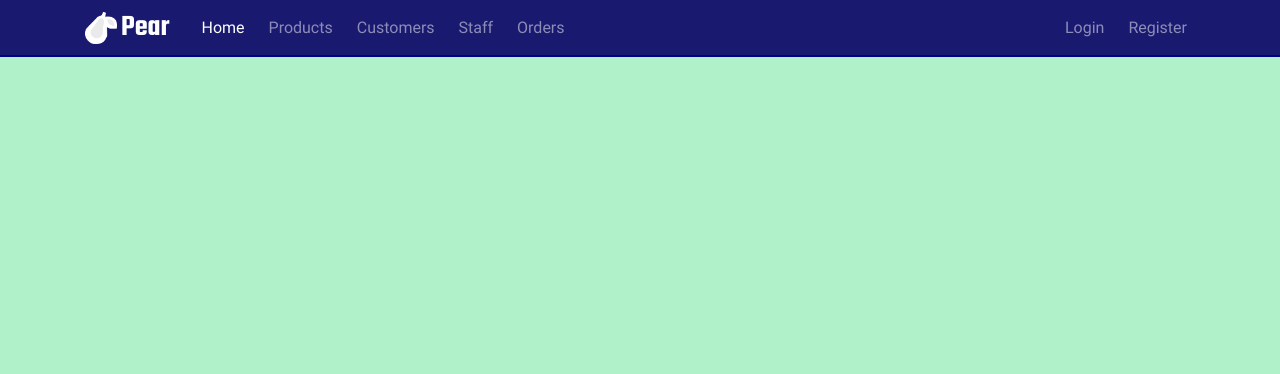
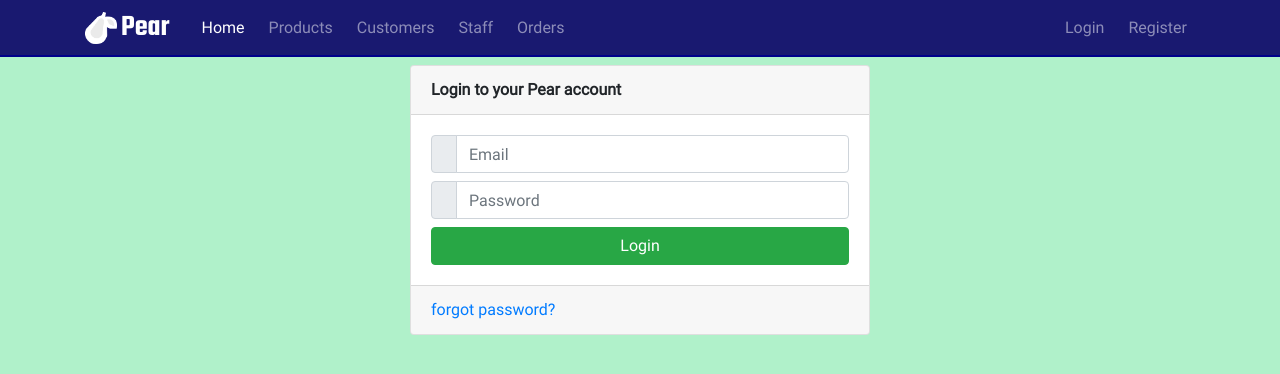
Before and after one commit to Code0x01/pear-frontend, a React (Create React App) app: page /login in a window 1280 px wide. Before the commit this address led to /error. Shown: the top 374 px of the page. Built offline with nearby package versions, Linux system fonts and the light colour scheme.

Commit message:
design/login page

```diff
--- a/src/App.jsx
+++ b/src/App.jsx
@@ -15,7 +15,8 @@ const ViewCustomers = React.lazy(() => import("./views/customers"));
 const ViewHome = React.lazy(() => import("./views/home"));
 const ViewOrders = React.lazy(() => import("./views/orders"));
 const ViewProducts = React.lazy(() => import("./views/products"));
-const ViewStaff = React.lazy(() => import("./views/staff"))
+const ViewStaff = React.lazy(() => import("./views/staff"));
+const ViewLogin = React.lazy(() => import("./views/login"));
 
 const App = props => {
 
@@ -61,6 +62,11 @@ const App = props => {
                 exact
                 render={props => (<ViewOrders {...props} />)}
               />
+              <Route
+                path="/login"
+                exact
+                render={props => (<ViewLogin {...props} />)}
+              />
               <Redirect to="/error" />
             </Switch>
           </AppLayout>
--- /dev/null
+++ b/src/views/login/index.js
@@ -0,0 +1,54 @@
+import React from "react";
+import {
+	Container,
+	Card,
+	CardHeader,
+	CardBody,
+	CardFooter,
+	Form,
+	Input,
+	FormGroup,
+	Button,
+	InputGroup,
+	InputGroupAddon,
+	InputGroupText,
+} from "reactstrap";
+import "./style.css";
+
+const Login = props => {
+	const handleOnSubmit = e => {
+		e.preventDefault();
+	};
+
+	return (
+		<Container className="mt-2">
+			<Card className="login">
+				<CardHeader>
+					<strong>Login to your Pear account</strong>
+				</CardHeader>
+				<CardBody>
+					<Form onSubmit={handleOnSubmit}>
+						<InputGroup className="mb-2">
+							<InputGroupAddon addonType="prepend">
+								<InputGroupText><i className="fa fa-user"/></InputGroupText>
+							</InputGroupAddon>
+							<Input type="email" name="email" id="email" placeholder="Email" />
+						</InputGroup>
+						<InputGroup className="mb-2">
+							<InputGroupAddon addonType="prepend">
+								<InputGroupText><i className="fa fa-lock"/></InputGroupText>
+							</InputGroupAddon>
+							<Input type="password" name="password" id="password" placeholder="Password" />
+						</InputGroup>
+						<Button className="btn-block" color="success">Login</Button>
+					</Form>
+				</CardBody>
+				<CardFooter>
+					<a href="">forgot password?</a>
+				</CardFooter>
+			</Card>
+		</Container>
+	);
+};
+
+export default Login;
--- /dev/null
+++ b/src/views/login/style.css
@@ -0,0 +1,6 @@
+@media (min-width: 992px) {
+	.login {
+	    max-width: 460px;
+	    margin: 0 auto;
+	}
+}
```
